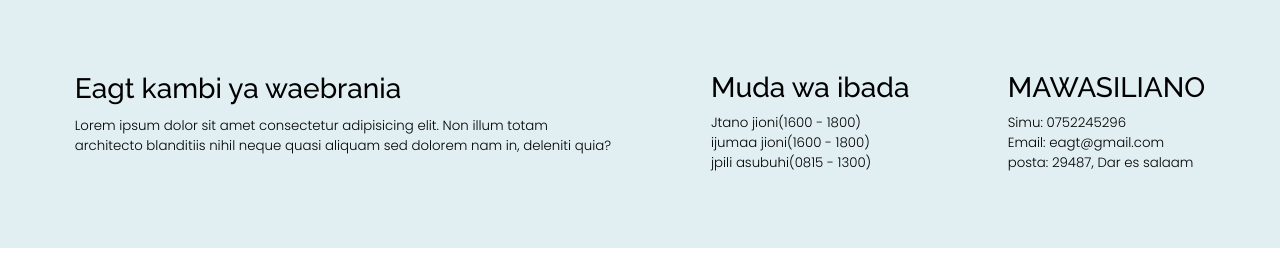
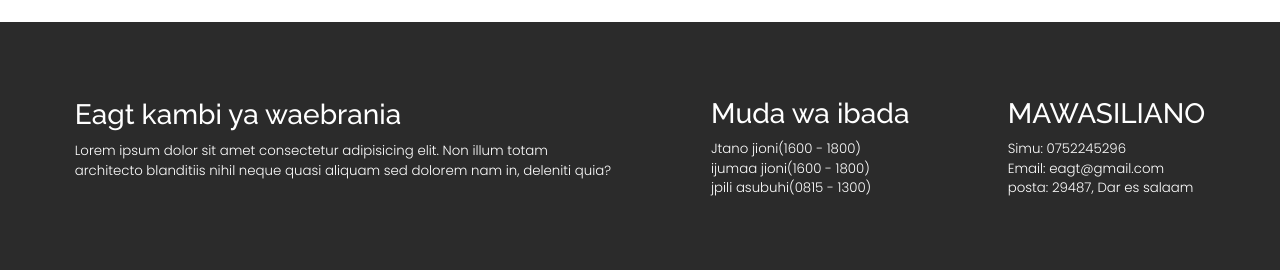
Before and after one commit to isaka-lumato/waebrania, a plain HTML site: page index.html in a window 1280 px wide. Shown: the part 3242-3512 px from the top of the page. Before the commit the page ends 3490 px from the top, so only its background shows below. Drawn offline with nearby package versions, Linux system fonts and the light colour scheme; a web font is replaced by a local one.

Commit message:
Modify the navbar and changed footer color

```diff
--- a/style.css
+++ b/style.css
@@ -253,9 +253,11 @@ nav {
   justify-content: space-between;
   align-content: space-between;
   padding: 2%;
-  background-color: #e1eff2;
+  background-color: #151515e7;
   font-family: "Poppins", sans-serif;
   font-size: smaller;
+  margin-top: 2%;
+  color: white;
 }
 .footer ul {
   display: flex;
```
Also changed, not shown: index.html (+2 -0 lines).
